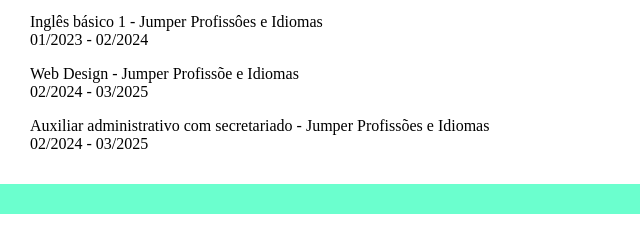
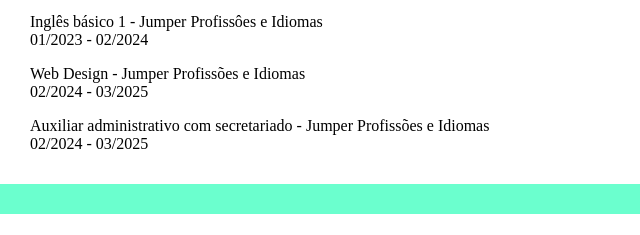
Before and after one commit to rafaelriba/PortfolioPessoal, a plain HTML site: page formacao.html in a window 1280 px wide. Shown: the part 555-790 px from the top of the page, 0-640 px from the left. Drawn offline with Linux system fonts and the light colour scheme.

Commit message:
Update formacao.html

```diff
--- a/formacao.html
+++ b/formacao.html
@@ -37,7 +37,7 @@
     <h2>Cursos profissionalizantes</h2>
     <p>Informática - Jumper cursos Profissões e Idiomas <br>01/2023 - 02/2024</p>
     <p>Inglês básico 1 - Jumper Profissôes e Idiomas <br> 01/2023 - 02/2024</p>
-    <p>Web Design - Jumper Profissõe e Idiomas <br> 02/2024 - 03/2025<br></p>
+    <p>Web Design - Jumper Profissões e Idiomas <br> 02/2024 - 03/2025<br></p>
     <p>Auxiliar administrativo com secretariado - Jumper Profissões e Idiomas <br>02/2024 - 03/2025</p>
 
   </section>
```
